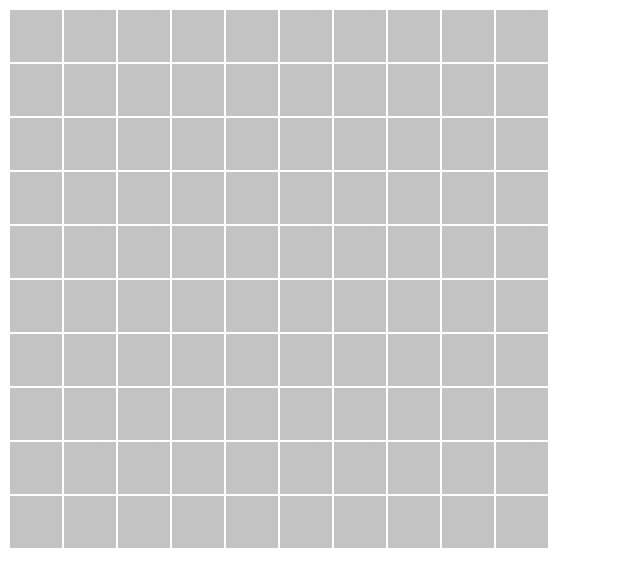
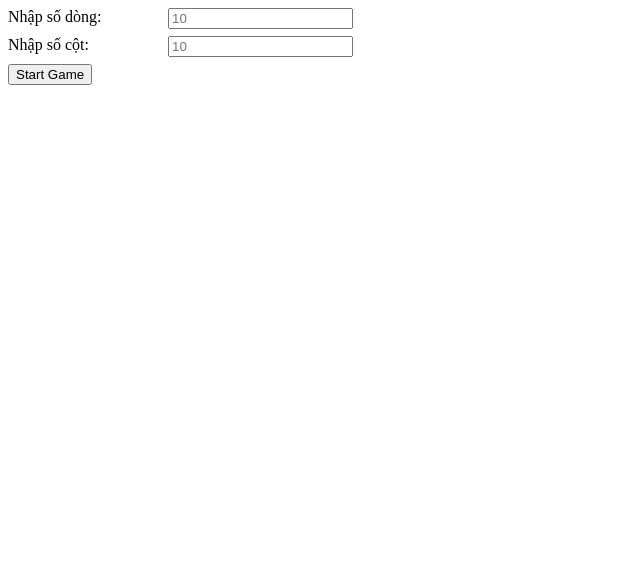
Before and after one commit to viants/CoCaro, a plain HTML site: page index.html in a window 1280 px wide. Shown: the whole page, without its empty margins (0-640 px from the left). Drawn offline with Linux system fonts and the light colour scheme.

Commit message:
Update index.html

```diff
--- a/index.html
+++ b/index.html
@@ -2,160 +2,166 @@
 <html urt="">
     <head>
         <title>Cờ caro</title>
-    <link rel="Icon" href="Image/Icon.png"/>
+        <link rel="Icon" href="Image/Icon.png" />
         <script>
-        var maxtri [
-            ['','','','','','','','','','']
-            ['','','','','','','','','','']
-            ['','','','','','','','','','']
-            ['','','','','','','','','','']
-            ['','','','','','','','','','']
-            ['','','','','','','','','','']
-            ['','','','','','','','','','']
-            ['','','','','','','','','','']
-            ['','','','','','','','','','']
-            ['','','','','','','','','','']
-        ];
+            var player = "X";
+            function startGame() {
+                var row = document.getElementById("row").value;
+                var col = document.getElementById("col").value;
+                if (!row) row = 10;
+                if (!col) col = 10;
+                if (row < 0 || col < 0) {
+                    alert("Vui lòng nhập giá trị > 0");
+                    return;
+                }
+                var board = document.getElementById("game-board");
+                board.innerHTML = "";
+                for (var i = 0; i < row; i++) {
+                    var rowDiv = document.createElement("tr");
+                    for (var j = 0; j < row; j++) {
+                        var cell = document.createElement("td");
+                        cell.addEventListener("click", function () {
+                            if (this.textContent === "") {
+                                this.textContent = player;
+                                checkWin(this);
+                                if (player === "X") {
+                                    player = "O";
+                                } else {
+                                    player = "X";
+                                }
+                            }
+                        });
+                        rowDiv.appendChild(cell);
+                    }
+                    board.appendChild(rowDiv);
+                }
+            }
 
-    </Script>
+            function checkWin(cell) {
+                var row = parseInt(cell.parentNode.rowIndex);
+                var col = parseInt(cell.cellIndex);
+                // var cell.textContent = cell.textContent;
+                var count = 0;
+                // Check hàng ngang
+                for (var i = col - 4; i <= col; i++) {
+                    if (
+                        i >= 0 &&
+                        document.getElementById("game-board").rows[row].cells[i]
+                            .textContent === cell.textContent
+                    ) {
+                        count++;
+                    } else {
+                        count = 0;
+                    }
+                    if (count === 5) {
+                        alert("Người chơi " + cell.textContent + " đã thắng!");
+                        return;
+                    }
+                }
+                count = 0;
+                // Check hàng dọc
+                for (var i = row - 4; i <= row; i++) {
+                    if (
+                        i >= 0 &&
+                        document.getElementById("game-board").rows[i].cells[col]
+                           .textContent === cell.textContent
+                    ) {
+                        count++;
+                    } else {
+                        count = 0;
+                    }
+                    if (count === 5) {
+                        alert("Người chơi " + cell.textContent + " đã thắng!");
+                        return;
+                    }
+                }
+                count = 0;
+                // Check đường chéo chính
+                for (var i = row - 4, j = col - 4; i <= row && j <= col; i++, j++) {
+                    if (
+                        i >= 0 &&
+                        j >= 0 &&
+                        document.getElementById("game-board").rows[i].cells[j]
+                           .textContent === cell.textContent
+                    ) {
+                        count++;
+                    } else {
+                        count = 0;
+                    }
+                    if (count === 5) {
+                        alert("Người chơi " + cell.textContent + " đã thắng!");
+                        return;
+                    }
+                }
+                count = 0;
+                // Check đường chéo phụ
+                for (var i = row - 4, j = col + 4; i <= row && j >= col; i++, j--) {
+                    if (
+                        i >= 0 &&
+                        j < document.getElementById("game-board").rows[i].cells.length &&
+                        document.getElementById("game-board").rows[i].cells[j]
+                           .textContent === cell.textContent
+                    ) {
+                        count++;
+                    } else {
+                        count = 0;
+                    }
+                    if (count === 5) {
+                        alert("Người chơi " + cell.textContent + " đã thắng!");
+                        return;
+                    }
+                }
+                count = 0;
+            }
+        </script>
         <style>
-        td{
+            body {
+                height: 100vh;
+            }
+            #main-app {
+                display: flex;
+                justify-content: center;
+            }
+            td {
                 width: 50px;
                 height: 50px;
                 text-align: center;
-            text-alight:center;
-		background:url(image/BG.png);
+                background: url(image/BG.png);
             }
-        td:hover{
-		background:url(image/selected.png)
+            td:hover {
+                background: rgb(184, 233, 255);
             }
-
+            .mb-2 {
+                margin-bottom: 7px;
+            }
+            .w-10rem {
+                width: 10rem;
+            }
+            .block {
+                display: block;
+            }
+            .flex {
+                display: flex;
+            }
+            .gap-2 {
+                gap: 2px;
+            }
         </style>
     </head>
     <body>
+        <div id="game-setting">
+            <div class="mb-2 flex">
+                <label for="" class="w-10rem">Nhập số dòng:</label>
+                <input type="number" id="row" placeholder="10" />
+            </div>
+            <div class="mb-2 flex">
+                <label for="" class="w-10rem">Nhập số cột:</label>
+                <input type="number" id="col" placeholder="10" />
+            </div>
+            <button onclick="startGame()">Start Game</button>
+        </div>
         <div>
-        <table>
-            <tr>
-                <td title="h0c0" onclick="action()"></td>
-                <td title="h0c1" onclick="action()"></td>
-                <td title="h0c2" onclick="action()"></td>
-                <td title="h0c3" onclick="action()"></td>
-                <td title="h0c5" onclick="action()"></td>
-                <td title="h0c4" onclick="action()"></td>
-                <td title="h0c6" onclick="action()"></td>
-                <td title="h0c7" onclick="action()"></td>
-                <td title="h0c8" onclick="action()"></td>
-                <td title="h0c9" onclick="action()"></td>
-            </tr>
-            <tr>
-                <td title="h1c0" onclick="action()"></td>
-                <td title="h1c1" onclick="action()"></td>
-                <td title="h1c2" onclick="action()"></td>
-                <td title="h1c3" onclick="action()"></td>
-                <td title="h1c5" onclick="action()"></td>
-                <td title="h1c4" onclick="action()"></td>
-                <td title="h1c6" onclick="action()"></td>
-                <td title="h1c7" onclick="action()"></td>
-                <td title="h1c8" onclick="action()"></td>
-                <td title="h1c9" onclick="action()"></td>
-            </tr>
-            <tr>
-                <td title="hc0" onclick="action()"></td>
-                <td title="h2c1" onclick="action()"></td>
-                <td title="h2c2" onclick="action()"></td>
-                <td title="h2c3" onclick="action()"></td>
-                <td title="h2c5" onclick="action()"></td>
-                <td title="h2c4" onclick="action()"></td>
-                <td title="h2c6" onclick="action()"></td>
-                <td title="h2c7" onclick="action()"></td>
-                <td title="h2c8" onclick="action()"></td>
-                <td title="h2c9" onclick="action()"></td>
-            </tr>
-            <tr>
-                <td title="h3c0" onclick="action()"></td>
-                <td title="h3c1" onclick="action()"></td>
-                <td title="h3c2" onclick="action()"></td>
-                <td title="h3c3" onclick="action()"></td>
-                <td title="h3c5" onclick="action()"></td>
-                <td title="h3c4" onclick="action()"></td>
-                <td title="h3c6" onclick="action()"></td>
-                <td title="h3c7" onclick="action()"></td>
-                <td title="h3c8" onclick="action()"></td>
-                <td title="h3c9" onclick="action()"></td>
-            </tr>
-            <tr>
-                <td title="h4c0" onclick="action()"></td>
-                <td title="h4c1" onclick="action()"></td>
-                <td title="h4c2" onclick="action()"></td>
-                <td title="h4c3" onclick="action()"></td>
-                <td title="h4c5" onclick="action()"></td>
-                <td title="h4c4" onclick="action()"></td>
-                <td title="h4c6" onclick="action()"></td>
-                <td title="h4c7" onclick="action()"></td>
-                <td title="h4c8" onclick="action()"></td>
-                <td title="h4c9" onclick="action()"></td>
-            </tr>
-            <tr>
-                <td title="h5c0" onclick="action()"></td>
-                <td title="h5c1" onclick="action()"></td>
-                <td title="h5c2" onclick="action()"></td>
-                <td title="h5c3" onclick="action()"></td>
-                <td title="h5c5" onclick="action()"></td>
-                <td title="h5c4" onclick="action()"></td>
-                <td title="h5c6" onclick="action()"></td>
-                <td title="h5c7" onclick="action()"></td>
-                <td title="h5c8" onclick="action()"></td>
-                <td title="h5c9" onclick="action()"></td>
-            </tr>
-            <tr>
-                <td title="h6c0" onclick="action()"></td>
-                <td title="h6c1" onclick="action()"></td>
-                <td title="h6c2" onclick="action()"></td>
-                <td title="h6c3" onclick="action()"></td>
-                <td title="h6c5" onclick="action()"></td>
-                <td title="h6c4" onclick="action()"></td>
-                <td title="h6c6" onclick="action()"></td>
-                <td title="h6c7" onclick="action()"></td>
-                <td title="h6c8" onclick="action()"></td>
-                <td title="h6c9" onclick="action()"></td>
-            </tr>
-            <tr>
-                <td title="h7c0" onclick="action()"></td>
-                <td title="h7c1" onclick="action()"></td>
-                <td title="h7c2" onclick="action()"></td>
-                <td title="h7c3" onclick="action()"></td>
-                <td title="h7c5" onclick="action()"></td>
-                <td title="h7c4" onclick="action()"></td>
-                <td title="h7c6" onclick="action()"></td>
-                <td title="h7c7" onclick="action()"></td>
-                <td title="h7c8" onclick="action()"></td>
-                <td title="h7c9" onclick="action()"></td>
-            </tr>
-            <tr>
-                <td title="h8c0" onclick="action()"></td>
-                <td title="h8c1" onclick="action()"></td>
-                <td title="h8c2" onclick="action()"></td>
-                <td title="h8c3" onclick="action()"></td>
-                <td title="h8c5" onclick="action()"></td>
-                <td title="h8c4" onclick="action()"></td>
-                <td title="h8c6" onclick="action()"></td>
-                <td title="h8c7" onclick="action()"></td>
-                <td title="h8c8" onclick="action()"></td>
-                <td title="h8c9" onclick="action()"></td>
-            </tr>
-            <tr>
-                <td title="h9c0" onclick="action()"></td>
-                <td title="h9c1" onclick="action()"></td>
-                <td title="h9c2" onclick="action()"></td>
-                <td title="h9c3" onclick="action()"></td>
-                <td title="h9c5" onclick="action()"></td>
-                <td title="h9c4" onclick="action()"></td>
-                <td title="h9c6" onclick="action()"></td>
-                <td title="h9c7" onclick="action()"></td>
-                <td title="h9c8" onclick="action()"></td>
-                <td title="h9c9" onclick="action()"></td>
-            </tr>
-        </table>
+            <table id="game-board"></table>
         </div>
     </body>
 </html>
```
Lines whose indentation alone changed are shown as unchanged.
